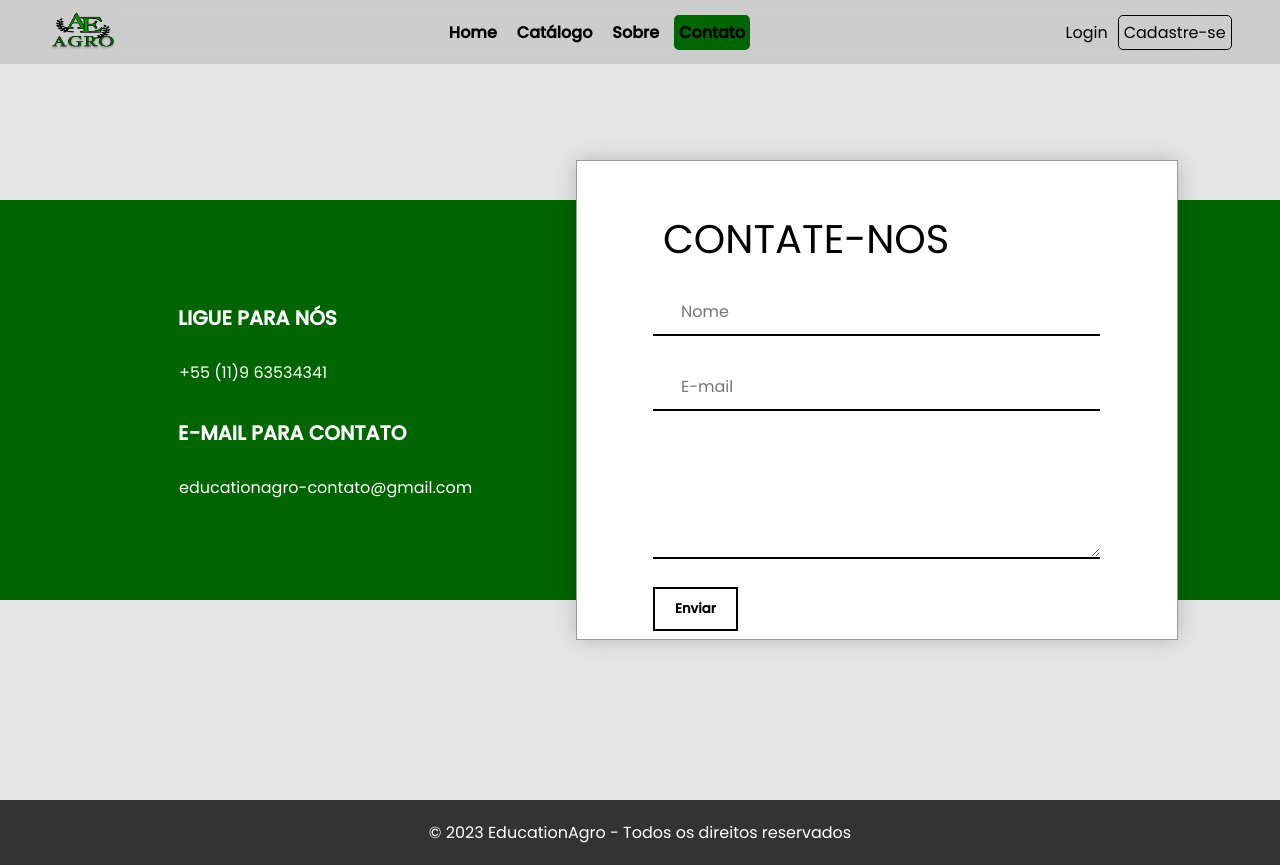
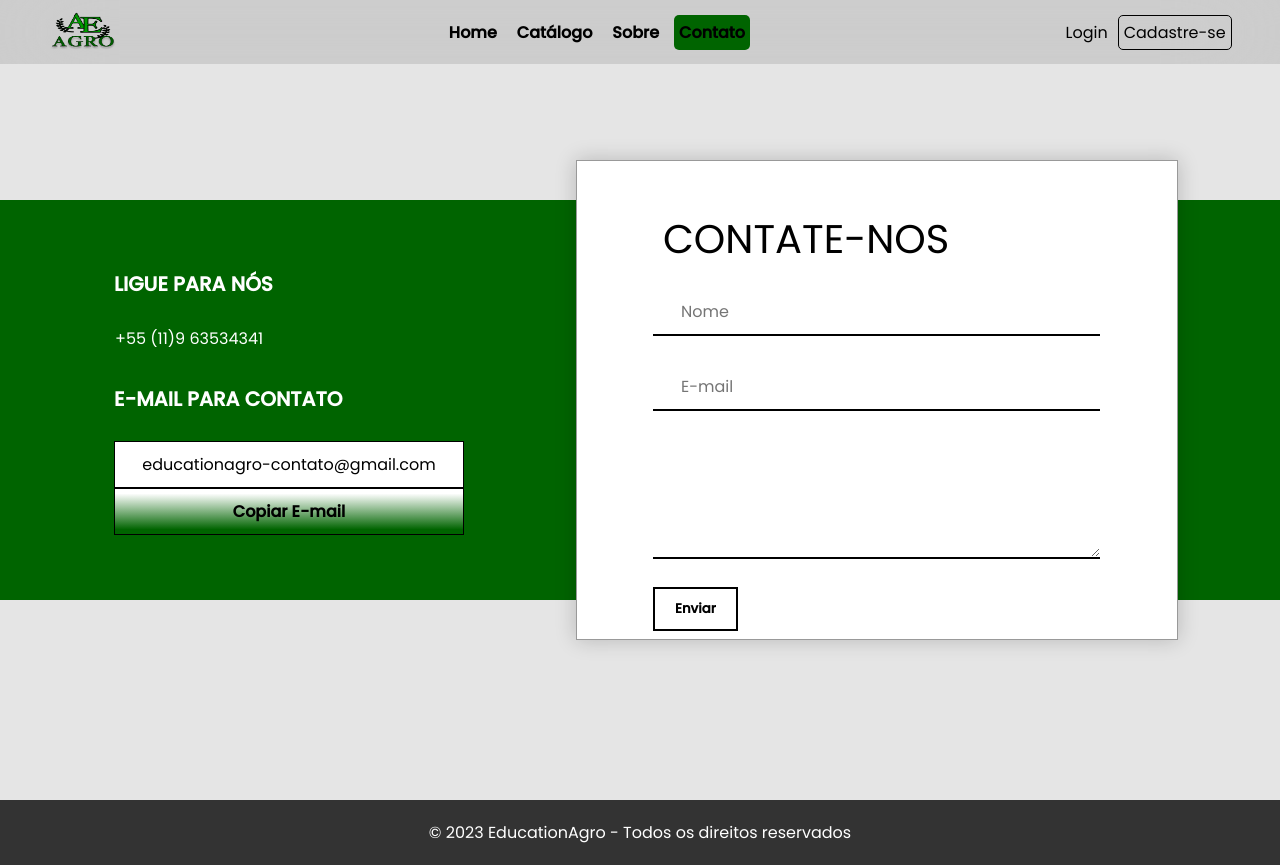
Before and after one commit to iagoslopes/App_Edu_Agro_Official, a React (Vite) app in the folder web-app-edu-agro/: page /contato in a window 1280 px wide. Built offline with nearby package versions, Linux system fonts and the light colour scheme; no server answers.

Commit message:
Colocando area de transferencia em contato

```diff
--- a/web-app-edu-agro/package.json
+++ b/web-app-edu-agro/package.json
@@ -20,6 +20,7 @@
     "firebase": "^10.5.0",
     "formik": "^2.4.5",
     "react": "^18.2.0",
+    "react-copy-to-clipboard": "^5.1.0",
     "react-datepicker": "^4.21.0",
     "react-dom": "^18.2.0",
     "react-firebase-hooks": "^5.1.1",
--- a/web-app-edu-agro/src/pages/Contato/index.jsx
+++ b/web-app-edu-agro/src/pages/Contato/index.jsx
@@ -1,9 +1,10 @@
-import React, { useEffect, useState } from 'react';
+import React, { useEffect, useRef, useState } from 'react';
 import { auth } from '../../services/firebaseConfig';
 import Header from "../../components/Header";
 import Footer from '../../components/Footer';
 import axios from 'axios';
 import Snackbar from '@mui/material/Snackbar';
+import copy from "copy-to-clipboard";
 import './style.css';
 
 //Função de criação do PopUp de mensagem
@@ -36,6 +37,32 @@ export const Contato = () => {
     const [nome, setNome] = useState('');
     const [email, setEmail] = useState('');
     const [descricao, setDescricao] = useState('');
+    const [emailCopied, setEmailCopied] = useState(false);
+    const [emailSpanClass, setEmailSpanClass] = useState('');
+
+    const handleEmailCopy = () => {
+        //Texto que será copiado
+        const copyText = 'educationagro-contato@gmail.com';
+
+        //Função para copiar o texto
+        copy(copyText);
+
+        //Adiciona a classe ao <span> ao copiar o e-mail
+        setEmailSpanClass('email-copied');
+
+        //Reverte a classe após 0.5 segundos
+        setTimeout(() => {
+            setEmailSpanClass('');
+        }, 500);
+
+        //Atualiza o estado para refletir que o e-mail foi copiado
+        setEmailCopied(true);
+
+        //Reverte o estado após 2 segundos
+        setTimeout(() => {
+            setEmailCopied(false);
+        }, 2000);
+    };
 
     //Função para enviar as informações do contato para o banco de dados
     const handleSubmit = async (e) => {
@@ -156,7 +183,14 @@ export const Contato = () => {
                     <div className="cont-email">
                         <div className="mail">
                             <h5 className='title-email'>E-mail para contato</h5>
-                            <p className='desc-email'>educationagro-contato@gmail.com</p>
+                            <div className='EmailCopy'>
+                                <span className={emailSpanClass}>
+                                    educationagro-contato@gmail.com
+                                </span>
+                                <button onClick={handleEmailCopy} disabled={emailCopied}>
+                                    {emailCopied ? 'E-mail Copiado' : 'Copiar E-mail'}
+                                </button>
+                            </div>
                         </div>
                     </div>
                 </div>
--- a/web-app-edu-agro/src/pages/Contato/style.css
+++ b/web-app-edu-agro/src/pages/Contato/style.css
@@ -86,11 +86,11 @@
 
 .container-infos {
     position: absolute;
-    width: 400px;
+    width: 450px;
     padding: 20px;
     background-color: transparent;
     z-index: 1;
-    left: 10%;
+    left: 5%;
 }
 
 .cont-telefone,
@@ -98,6 +98,41 @@
     padding: 20px 30px 15px;
     max-width: 100%;
     color: #ffffff;
+}
+
+.cont-email .mail .EmailCopy {
+    display: flex;
+    flex-direction: column;
+}
+
+.cont-email .mail .EmailCopy span {
+    color: black;
+    background-color: white;
+    padding: 10px 20px;
+    border: 1px solid black;
+    text-align: center;
+}
+
+.email-copied {
+    background-color: #ffffff;
+    animation: blink 0.5s ease-out;
+}
+
+@keyframes blink {
+    50% {
+        background-color: transparent;
+    }
+}
+
+.cont-email .mail .EmailCopy button {
+    width: 100%;
+    background: linear-gradient(#ffffff 10%, darkgreen 90%);
+    color: black;
+    border: 1px solid black;
+    padding: 10px 20px;
+    cursor: pointer;
+    font-size: 1em;
+    font-weight: bold;
 }
 
 .title-tel,
@@ -144,6 +179,12 @@
     padding-left: 28px;
     text-align: start;
     border-bottom: 2px solid black;
+}
+
+@media screen and (max-width: 1020px) {
+    .container-infos {
+        left: 0%;
+    }
 }
 
 @media screen and (max-width: 912px) {
```
Also changed, not shown: 1 other file (tests, documents, lock files or other folders).
